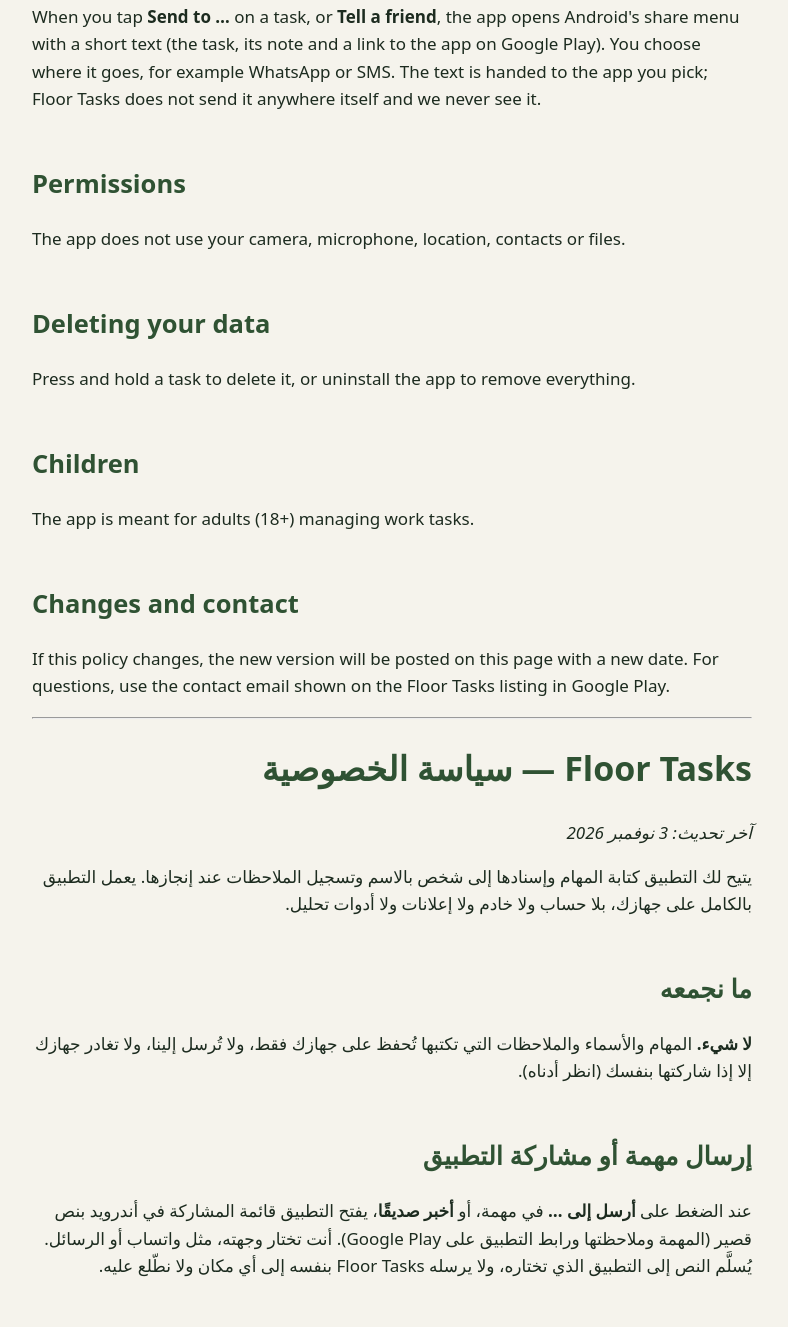
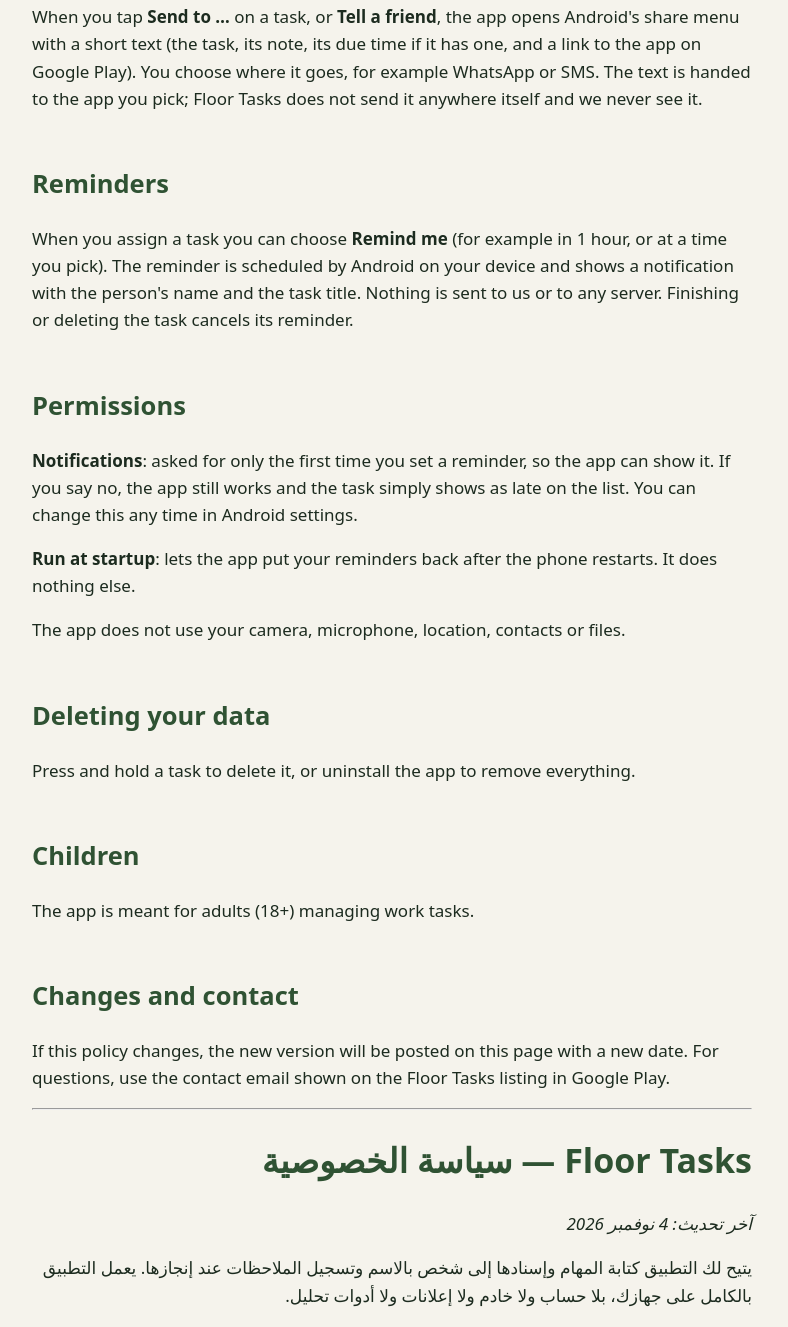
Before and after one commit to ahmedbermo-ui/floortasks-site, a plain HTML site: page privacy.html in a window 1280 px wide. Shown: the part 562-1889 px from the top of the page, without its empty margins (248-1036 px from the left). Drawn offline with Linux system fonts and the light colour scheme.

Commit message:
Privacy policy: task reminders and notification permission (app 1.2.0)
Co-Authored-By: Claude Opus 5.5 <noreply@anthropic.com>

```diff
--- a/privacy.html
+++ b/privacy.html
@@ -3,13 +3,17 @@
 <style>body{font:17px/1.6 system-ui,-apple-system,"Segoe UI",sans-serif;max-width:720px;margin:0 auto;padding:32px 20px;color:#1C2B1F;background:#F5F3EC}
 h1,h2{color:#2F5233}h2{margin-top:2em}.ar{direction:rtl;text-align:right}</style></head><body>
 <h1>Floor Tasks — Privacy Policy</h1>
-<p><em>Last updated: 3 November 2026</em></p>
+<p><em>Last updated: 4 November 2026</em></p>
 <p>Floor Tasks lets you write down tasks, assign them to a person by name, and record feedback when they are finished. It works entirely on your device. It has no account, no server, no advertising and no analytics.</p>
 <h2>What we collect</h2>
 <p><strong>Nothing.</strong> The tasks, names, notes and feedback you type are stored only on your device. They are never sent to us. They only leave your device if you share them yourself (see below).</p>
 <h2>Sending a task or sharing the app</h2>
-<p>When you tap <strong>Send to …</strong> on a task, or <strong>Tell a friend</strong>, the app opens Android's share menu with a short text (the task, its note and a link to the app on Google Play). You choose where it goes, for example WhatsApp or SMS. The text is handed to the app you pick; Floor Tasks does not send it anywhere itself and we never see it.</p>
+<p>When you tap <strong>Send to …</strong> on a task, or <strong>Tell a friend</strong>, the app opens Android's share menu with a short text (the task, its note, its due time if it has one, and a link to the app on Google Play). You choose where it goes, for example WhatsApp or SMS. The text is handed to the app you pick; Floor Tasks does not send it anywhere itself and we never see it.</p>
+<h2>Reminders</h2>
+<p>When you assign a task you can choose <strong>Remind me</strong> (for example in 1 hour, or at a time you pick). The reminder is scheduled by Android on your device and shows a notification with the person's name and the task title. Nothing is sent to us or to any server. Finishing or deleting the task cancels its reminder.</p>
 <h2>Permissions</h2>
+<p><strong>Notifications</strong>: asked for only the first time you set a reminder, so the app can show it. If you say no, the app still works and the task simply shows as late on the list. You can change this any time in Android settings.</p>
+<p><strong>Run at startup</strong>: lets the app put your reminders back after the phone restarts. It does nothing else.</p>
 <p>The app does not use your camera, microphone, location, contacts or files.</p>
 <h2>Deleting your data</h2>
 <p>Press and hold a task to delete it, or uninstall the app to remove everything.</p>
@@ -20,13 +24,17 @@ h1,h2{color:#2F5233}h2{margin-top:2em}.ar{direction:rtl;text-align:right}</style
 <hr>
 <div class="ar" lang="ar">
 <h1>Floor Tasks — سياسة الخصوصية</h1>
-<p><em>آخر تحديث: 3 نوفمبر 2026</em></p>
+<p><em>آخر تحديث: 4 نوفمبر 2026</em></p>
 <p>يتيح لك التطبيق كتابة المهام وإسنادها إلى شخص بالاسم وتسجيل الملاحظات عند إنجازها. يعمل التطبيق بالكامل على جهازك، بلا حساب ولا خادم ولا إعلانات ولا أدوات تحليل.</p>
 <h2>ما نجمعه</h2>
 <p><strong>لا شيء.</strong> المهام والأسماء والملاحظات التي تكتبها تُحفظ على جهازك فقط، ولا تُرسل إلينا، ولا تغادر جهازك إلا إذا شاركتها بنفسك (انظر أدناه).</p>
 <h2>إرسال مهمة أو مشاركة التطبيق</h2>
-<p>عند الضغط على <strong>أرسل إلى …</strong> في مهمة، أو <strong>أخبر صديقًا</strong>، يفتح التطبيق قائمة المشاركة في أندرويد بنص قصير (المهمة وملاحظتها ورابط التطبيق على Google Play). أنت تختار وجهته، مثل واتساب أو الرسائل. يُسلَّم النص إلى التطبيق الذي تختاره، ولا يرسله Floor Tasks بنفسه إلى أي مكان ولا نطّلع عليه.</p>
+<p>عند الضغط على <strong>أرسل إلى …</strong> في مهمة، أو <strong>أخبر صديقًا</strong>، يفتح التطبيق قائمة المشاركة في أندرويد بنص قصير (المهمة وملاحظتها وموعدها إن وُجد ورابط التطبيق على Google Play). أنت تختار وجهته، مثل واتساب أو الرسائل. يُسلَّم النص إلى التطبيق الذي تختاره، ولا يرسله Floor Tasks بنفسه إلى أي مكان ولا نطّلع عليه.</p>
+<h2>التذكيرات</h2>
+<p>عند إسناد مهمة يمكنك اختيار <strong>ذكّرني</strong> (مثلًا بعد ساعة، أو في وقت تختاره). يجدول أندرويد التذكير على جهازك، ويظهر إشعار باسم الشخص وعنوان المهمة. لا يُرسل شيء إلينا ولا إلى أي خادم. إنجاز المهمة أو حذفها يلغي تذكيرها.</p>
 <h2>الأذونات</h2>
+<p><strong>الإشعارات</strong>: تُطلب فقط في أول مرة تضبط فيها تذكيرًا، ليتمكن التطبيق من عرضه. إذا رفضت، يبقى التطبيق يعمل وتظهر المهمة متأخرة في القائمة. يمكنك تغيير ذلك في أي وقت من إعدادات أندرويد.</p>
+<p><strong>التشغيل عند بدء الجهاز</strong>: ليعيد التطبيق ضبط تذكيراتك بعد إعادة تشغيل الهاتف، ولا يفعل غير ذلك.</p>
 <p>لا يستخدم التطبيق الكاميرا أو الميكروفون أو الموقع أو جهات الاتصال أو الملفات.</p>
 <h2>حذف بياناتك</h2>
 <p>اضغط مطولًا على المهمة لحذفها، أو احذف التطبيق لإزالة كل شيء.</p>
```
